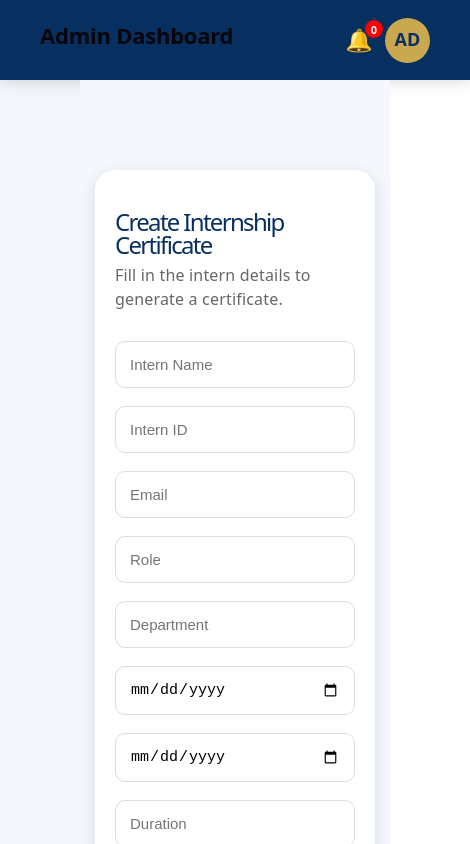
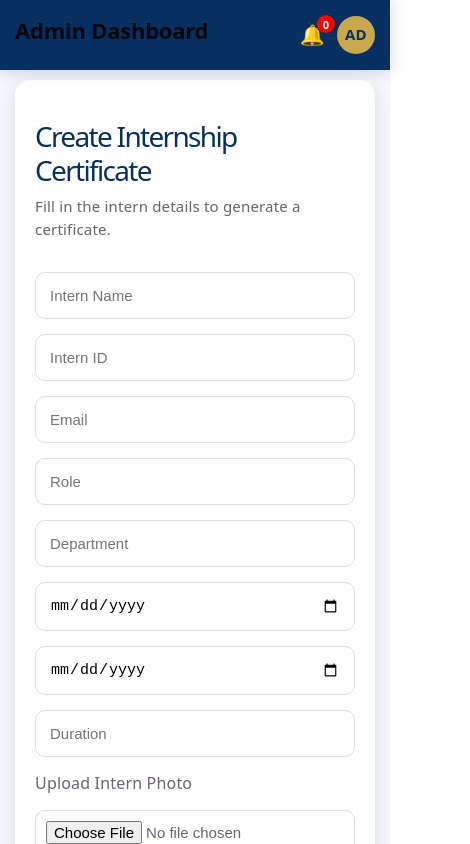
Before and after one commit to GiriZYIT/certificate-system-frontend, a React app: page /add in a window 390 px wide. Shown: the top 844 px of the page, 470 px wide, since content can reach past the window. Built offline with nearby package versions, Linux system fonts and the light colour scheme; the HTML template or start-up script is replaced by a standard one.

Commit message:
Responsive UI and upload feature updates

```diff
--- a/src/pages/Dashboard.jsx
+++ b/src/pages/Dashboard.jsx
@@ -17,20 +17,19 @@ useEffect(() => {
 }, []);
 
 const loadDashboard = async () => {
+    try {
+        setLoading(true);
+        const res = await api.get("/interns");
+        setInterns(res.data);
+        setError("");
+    } catch (err) {
+        console.error(err);
+        setError("Unable to load dashboard.");
+    } finally {
+        setLoading(false);
+    }
+};
 
-    try {
-
-        const res = await api.get("/interns");
-
-        setInterns(res.data);
-
-    } catch (err) {
-
-        console.log(err);
-
-    }
-
-};
   return (
     <>
       <Sidebar />
@@ -110,6 +109,8 @@ const loadDashboard = async () => {
         </h2>
 
         <div className="table-card">
+          {loading && <p>Loading dashboard...</p>}
+          {error && <p className="error">{error}</p>}
 
           <table>
 
@@ -130,25 +131,26 @@ const loadDashboard = async () => {
             </thead>
 
             <tbody>
-
-                {interns.slice(0,5).map((intern)=>(
+                  {interns.length === 0 ? (
+                      <tr>
+                          <td colSpan="4" style={{ textAlign: "center", padding: "20px" }}>
+                              No certificates found.
+                          </td>
+                      </tr>
+                  ) : (
+                      interns.slice(0, 5).map((intern) => (
                           <tr key={intern.certificate_id}>
-
                               <td>{intern.certificate_id}</td>
-
                               <td>{intern.intern_name}</td>
-
                               <td>{intern.department}</td>
-
                               <td>
-                            <span className="status active">
+                                  <span className={`status ${intern.status.toLowerCase()}`}>
                                       {intern.status}
                                   </span>
                               </td>
-
                           </tr>
-                ))}
-
+                      ))
+                  )}
             </tbody>
           </table>
 
--- a/src/styles/dashboard.css
+++ b/src/styles/dashboard.css
@@ -3,27 +3,22 @@ body{
 }
 
 .dashboard{
-
     margin-left:260px;
-
+    width:calc(100% - 260px);
+    min-height:100vh;
     padding:110px 40px 40px;
-
-min-height:100vh;
-
+    background:#F4F7FB;
+    box-sizing:border-box;
 }
 
 .welcome-card{
-
     background:linear-gradient(135deg,#072F5F,#0F4C81);
-
     padding:35px;
-
     border-radius:20px;
-
     color:white;
-
     box-shadow:0 8px 25px rgba(0,0,0,.15);
-
+    width:100%;
+    box-sizing:border-box;
 }
 
 .welcome-card h1{
@@ -55,17 +50,9 @@ font-size:28px;
 }
 
 .table-card{
-
-background:white;
-
-padding:25px;
-
-border-radius:18px;
-
-box-shadow:0 5px 18px rgba(0,0,0,.12);
-
+    width:100%;
     overflow-x:auto;
-
+    -webkit-overflow-scrolling:touch;
 }
 
 table{
@@ -119,48 +106,51 @@ color:#2E8B57;
 @media (max-width:768px){
 
     .dashboard{
-        margin-left:0 !important;
-        padding:90px 15px 20px;
+        margin-left:0;
+        width:100%;
+        padding:80px 15px 20px;
+        box-sizing:border-box;
     }
+
     .welcome-card{
-        padding:20px;
+        width:100%;
+        padding:22px;
+        border-radius:15px;
     }
 
     .welcome-card h1{
-        font-size:24px;
+        font-size:26px;
+        line-height:1.3;
     }
 
     .welcome-card p{
-        font-size:14px;
+        font-size:15px;
     }
 
     .section-title{
         font-size:22px;
-        margin-top:30px;
+        margin:25px 0 15px;
     }
 
-    .stats-grid{
-        grid-template-columns:1fr;
-        gap:15px;
-    }
-
+    .stats-grid,
     .quick-grid{
+        display:grid;
         grid-template-columns:1fr;
         gap:15px;
     }
 
     .table-card{
         padding:15px;
-        overflow-x:auto;
     }
 
     table{
+        min-width:650px;
         font-size:14px;
-        min-width:600px;
     }
 
     th,
     td{
         padding:10px;
+        white-space:nowrap;
     }
 }
--- a/src/styles/form.css
+++ b/src/styles/form.css
@@ -1,13 +1,10 @@
 .form-page{
-
-margin-left:260px;
-
-padding:110px 40px;
-
-background:#F4F7FB;
-
-min-height:100vh;
-
+    margin-left:260px;
+    padding:110px 40px;
+    background:#F4F7FB;
+    min-height:100vh;
+    width:calc(100% - 260px);
+    box-sizing:border-box;
 }
 
 .form-card{
@@ -18,8 +15,8 @@ padding:40px;
 
 border-radius:20px;
 
-max-width:750px;
-
+max-width:850px;
+width:100%;
 margin:auto;
 
 box-shadow:0 5px 18px rgba(0,0,0,.12);
@@ -105,22 +102,44 @@ font-weight:bold;
 @media (max-width:768px){
 
     .form-page{
-        margin-left:80px;
-        padding:90px 15px;
+        margin-left:0;
+        padding:80px 15px 20px;
+        width:100%;
+        box-sizing:border-box;
     }
 
     .form-card{
+        width:100%;
+        max-width:100%;
         padding:20px;
-        max-width:100%;
+        border-radius:15px;
+        box-sizing:border-box;
     }
 
     .form-card h1{
-        font-size:24px;
+        font-size:28px;
+        line-height:1.2;
+    }
+
+    .form-card p{
+        font-size:15px;
+    }
+
+    form{
+        gap:15px;
     }
 
     input,
+    select,
+    textarea,
     button{
+        width:100%;
+        padding:14px;
         font-size:15px;
-        padding:14px;
+        box-sizing:border-box;
+    }
+
+    input[type="file"]{
+        padding:10px;
     }
 }
--- a/src/styles/sidebar.css
+++ b/src/styles/sidebar.css
@@ -1,24 +1,35 @@
 .sidebar{
-
     width:260px;
     height:100vh;
-
     background:#072F5F;
-
     display:flex;
     flex-direction:column;
-
     justify-content:space-between;
-
     position:fixed;
-
     left:0;
     top:0;
-
     color:white;
-
     box-shadow:4px 0 20px rgba(0,0,0,.2);
 
+    overflow-y:auto;
+    z-index:1000;
+}
+
+.sidebar-menu{
+    display:flex;
+    flex-direction:column;
+    gap:15px;
+    padding:20px;
+    flex:1;
+}
+
+.sidebar::-webkit-scrollbar{
+    width:5px;
+}
+
+.sidebar::-webkit-scrollbar-thumb{
+    background:#C9A84F;
+    border-radius:20px;
 }
 
 .sidebar-top{
@@ -59,17 +70,6 @@ text-transform:uppercase;
 
 }
 
-.sidebar-menu{
-
-display:flex;
-
-flex-direction:column;
-
-gap:15px;
-
-padding:20px;
-
-}
 
 .menu-item{
 
@@ -150,37 +150,7 @@ background:white;
 @media (max-width:768px){
 
     .sidebar{
-         display:none !important;
-    }
-
-    .sidebar-logo{
-        width:60px;
-        margin-bottom:10px;
-    }
-
-    .sidebar-top h1,
-    .sidebar-top p{
          display:none;
     }
 
-    .menu-item{
-        justify-content:center;
-        padding:15px;
-        font-size:0;
 }
-
-    .menu-item span{
-        font-size:22px;
-        margin:0;
-    }
-
-    .logout-btn{
-        font-size:0;
-        padding:15px;
-    }
-
-    .logout-btn::before{
-        content:"🚪";
-        font-size:22px;
-    }
-}
--- a/src/styles/table.css
+++ b/src/styles/table.css
@@ -1,27 +1,21 @@
 .table-page{
-
     margin-left:260px;
-
+    width:calc(100% - 260px);
+    min-height:100vh;
     padding:110px 40px;
-
     background:#F4F7FB;
-
-min-height:100vh;
-
+    box-sizing:border-box;
 }
 
 .table-wrapper{
-
     background:white;
-
+    width:100%;
     padding:35px;
-
     border-radius:20px;
-
     box-shadow:0 5px 18px rgba(0,0,0,.12);
-
     overflow-x:auto;
-
+    box-sizing:border-box;
+    -webkit-overflow-scrolling:touch;
 }
 
 .table-wrapper h1{
@@ -41,11 +35,18 @@ color:#666;
 }
 
 table{
+    width:100%;
+    min-width:700px;
+    border-collapse:collapse;
+}
 
-width:100%;
+.table-wrapper::-webkit-scrollbar{
+    height:6px;
+}
 
-border-collapse:collapse;
-
+.table-wrapper::-webkit-scrollbar-thumb{
+    background:#C9A84F;
+    border-radius:10px;
 }
 
 thead{
@@ -58,7 +59,7 @@ color:white;
 
 th{
 
-padding:16px;
+padding:16px 18px;
 
 text-align:left;
 
@@ -66,7 +67,7 @@ text-align:left;
 
 td{
 
-padding:16px;
+padding:16px 18px;
 
 border-bottom:1px solid #eee;
 
@@ -105,30 +106,40 @@ color:#072F5F;
 @media (max-width:768px){
 
     .table-page{
-        margin-left:80px;
-        padding:90px 15px;
+        margin-left:0;
+        width:100%;
+        padding:80px 15px 20px;
+        box-sizing:border-box;
     }
 
     .table-wrapper{
-        padding:15px;
+        width:100%;
+        padding:18px;
+        border-radius:15px;
     }
 
     .table-wrapper h1{
-        font-size:22px;
+        font-size:24px;
+    }
+
+    .table-wrapper p{
+        font-size:15px;
     }
 
     table{
+        min-width:700px;
         font-size:14px;
     }
 
     th,
     td{
         padding:10px;
+        white-space:nowrap;
     }
 
     a{
-        padding:6px 10px;
-        font-size:12px;
+        display:inline-block;
+        padding:8px 12px;
+        font-size:13px;
     }
-
 }
--- a/src/styles/topbar.css
+++ b/src/styles/topbar.css
@@ -1,23 +1,19 @@
 .topbar{
-
     height:80px;
-
     margin-left:260px;
-
+    width:calc(100% - 260px);
     background:#072F5F;
-
     display:flex;
-
     align-items:center;
-
     justify-content:space-between;
-
     padding:0 40px;
-
     color:white;
-
     box-shadow:0 2px 15px rgba(0,0,0,.15);
-
+    position:fixed;
+    top:0;
+    right:0;
+    z-index:999;
+    box-sizing:border-box;
 }
 
 .topbar-left h2{
@@ -138,9 +134,10 @@ color:#ddd;
 
 .notification-dropdown{
     position:absolute;
-    top:50px;
+    top:55px;
     right:0;
     width:300px;
+    max-width:90vw;
     background:white;
     border-radius:12px;
     box-shadow:0 10px 30px rgba(0,0,0,.15);
@@ -170,8 +167,10 @@ color:#ddd;
 @media (max-width:768px){
 
     .topbar{
-        margin-left:0 !important;
+        margin-left:0;
         width:100%;
+        padding:0 15px;
+        height:70px;
     }
 
     .topbar-left h2{
@@ -182,12 +181,23 @@ color:#ddd;
         gap:12px;
     }
 
+    .avatar{
+        width:38px;
+        height:38px;
+        font-size:15px;
+    }
+
     .admin-details{
         display:none;
     }
 
+    .notification{
+        font-size:20px;
+    }
+
     .notification-dropdown{
-        width:240px;
-        right:-10px;
+        width:260px;
+        max-width:90vw;
+        right:0;
     }
 }
```
Lines whose indentation alone changed are shown as unchanged.
